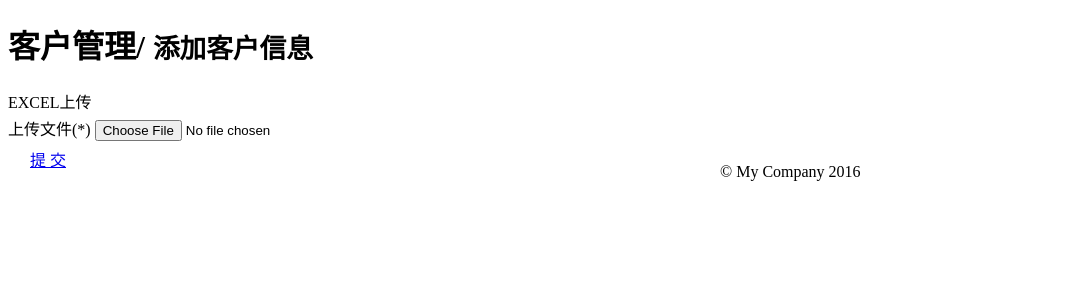
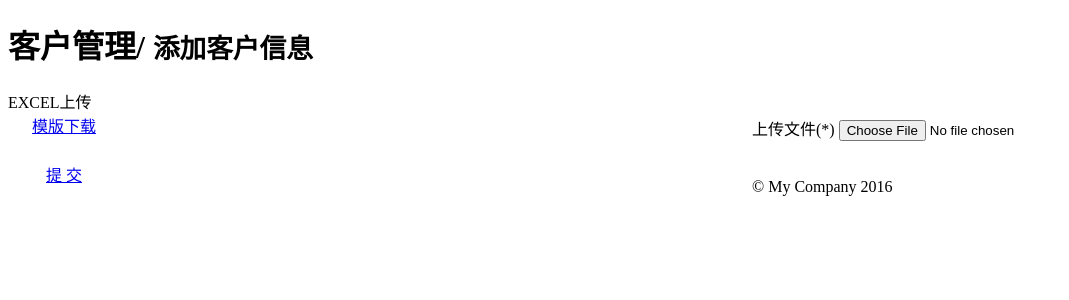
Before and after one commit to ruiqiang/hello, a Yii app: template basic/modules/admin/views/customer/customerExcel.php in a window 1280 px wide. Shown: the top 300 px of the page, without its empty margins (0-1069 px from the left). Run offline with PHP 8.4 and a stand-in for Yii, Linux system fonts and the light colour scheme; the template is opened without the code that fills it, so the values that code supplies are empty; some libraries are stand-ins or nearby versions.

Commit message:
adv,community,customer的excel上传做了模版下载

```diff
--- a/basic/modules/admin/controllers/AdvController.php
+++ b/basic/modules/admin/controllers/AdvController.php
@@ -174,4 +174,9 @@ class AdvController extends \yii\web\Controller
         }
         $this->redirect("/admin/adv/manager");
     }
+
+    public function actionDownloadexcel()
+    {
+        $this->redirect("/excel/模版（广告位信息）.xlsx");
+    }
 }
--- a/basic/modules/admin/controllers/CommunityController.php
+++ b/basic/modules/admin/controllers/CommunityController.php
@@ -194,4 +194,9 @@ class CommunityController extends \yii\web\Controller
         $fileName = PPTools::createPPT("楼盘管理", $community);
         $this->redirect("/ppt/" . $fileName);
     }
+
+    public function actionDownloadexcel()
+    {
+        $this->redirect("/excel/模版（楼盘信息）.xlsx");
+    }
 }
--- a/basic/modules/admin/controllers/CustomerController.php
+++ b/basic/modules/admin/controllers/CustomerController.php
@@ -178,4 +178,9 @@ class CustomerController extends \yii\web\Controller
         }
         $this->redirect("/admin/customer/manager");
     }
+
+    public function actionDownloadexcel()
+    {
+        $this->redirect("/excel/模版（客户信息）.xlsx");
+    }
 }
--- a/basic/modules/admin/views/customer/customerExcel.php
+++ b/basic/modules/admin/views/customer/customerExcel.php
@@ -15,12 +15,15 @@
                 <div class="panel-body">
                     <form role="form" id="customerForm" method="post" action="/admin/customer/doexcel" enctype="multipart/form-data">
                         <div class="form-group">
+                            <label class="control-label"></label>
+                            <a href="javascript:;" class="btn btn-info" id="downloadExcel" style="float:left;width:7rem;text-align:center;margin-right:50%;">模版下载</a>
+                        </div>
+                        <div class="form-group">
                             <label class="control-label">上传文件(<span class="mydanger">*</span>)</label>
                             <input type="file" name="commExcel" />
-                        </div>
-                        <div class="form-group1">
+                        <div class="form-group1" style="padding-top: 15px;">
                             <label class="control-label"></label>
-                            <a href="javascript:;" class="btn btn-info" id="addCustomer" style="float:left;width:5rem;text-align:center;margin-right:50%;">提&nbsp;交</a>
+                            <a href="javascript:;" class="btn btn-info" id="addCustomer" style="float:left;width:7rem;text-align:center;margin-right:50%;">提&nbsp;交</a>
                         </div>
                     </form>
                 </div>
@@ -47,6 +50,10 @@
 <!-- /. PAGE INNER  -->
 <script type="text/javascript">
     $(window).ready(function() {
+        $("#downloadExcel").click(function(){
+            window.location.href = "/admin/customer/downloadexcel";
+        });
+
         $("#addCustomer").click(function(){
             $("#customerForm").submit();
         });
```
Also changed, not shown: basic/modules/admin/views/adv/advExcel.php (+10 -2 lines), basic/modules/admin/views/community/communityExcel.php (+10 -2 lines).
